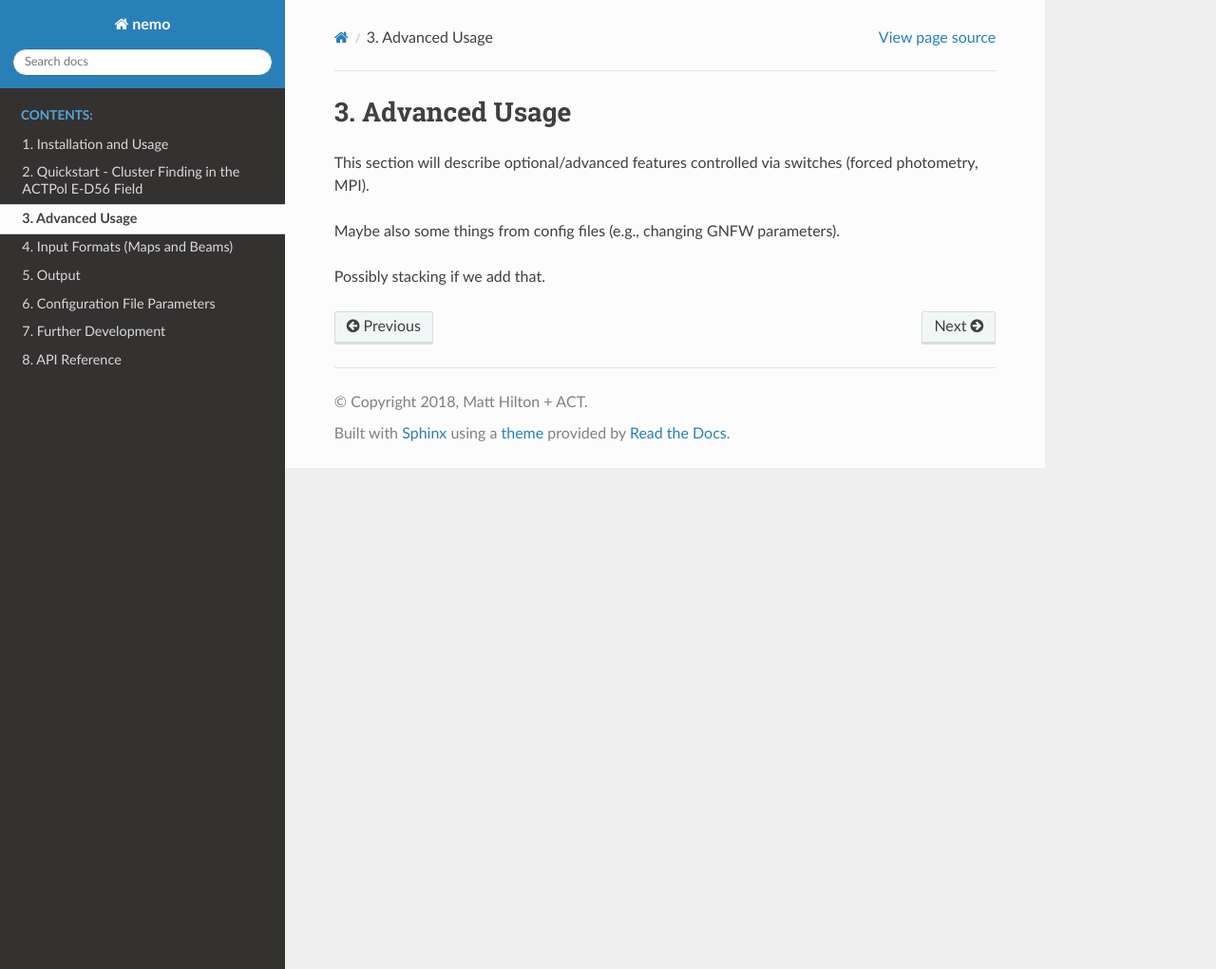
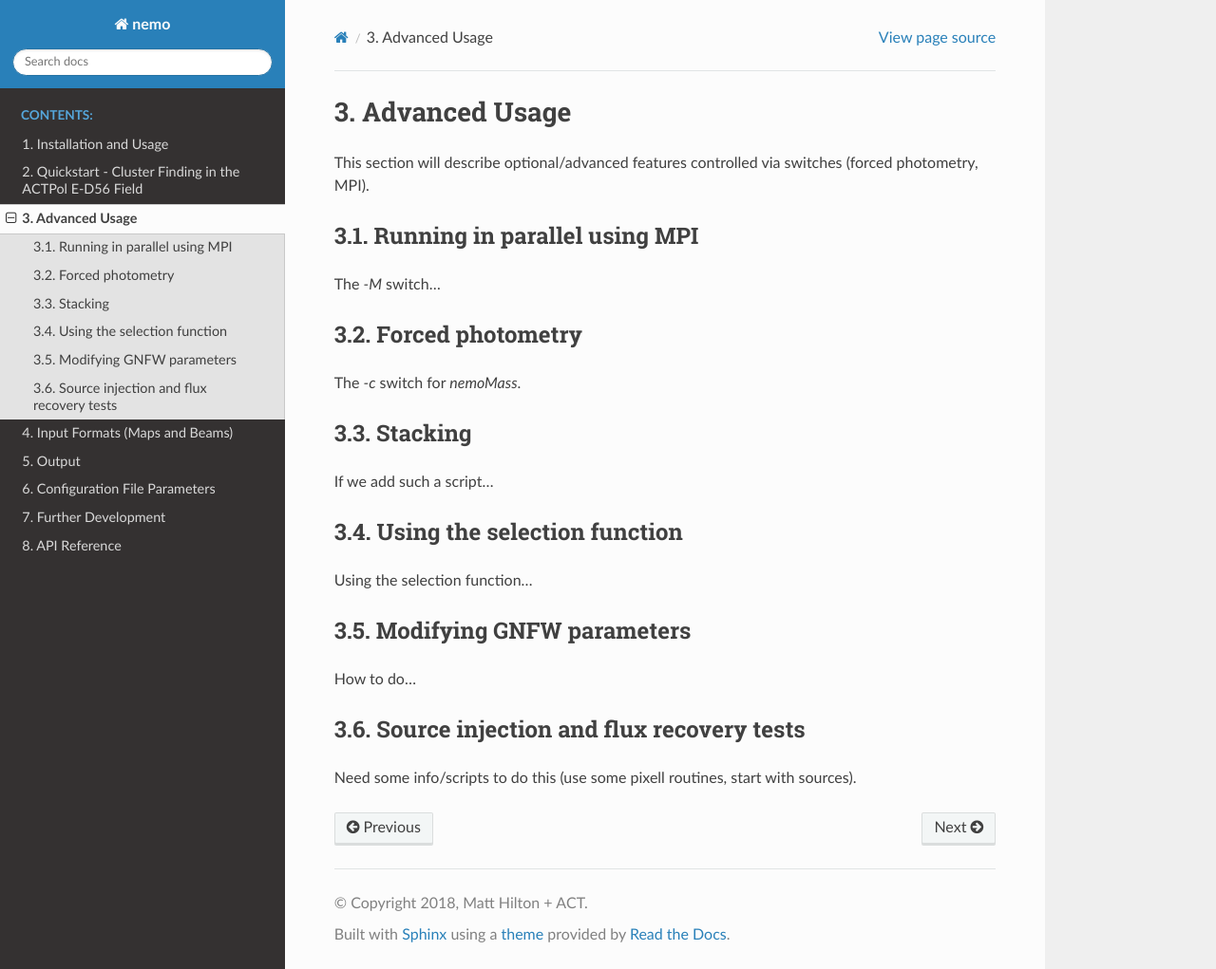
Before and after one commit to simonsobs/nemo, a Sphinx documentation site: the page built from docs/scripts.rst, in a window 1280 px wide and 1021 px high. Shown: the whole window at 95% size. Built offline with Sphinx 7.4.7 and the Read the Docs theme 2.0.0, drawn with Linux system fonts in a browser that asks for light colours.

Commit message:
Updated docs

```diff
--- a/docs/scripts.rst
+++ b/docs/scripts.rst
@@ -4,8 +4,35 @@
 Advanced Usage
 ==============
 
+
 This section will describe optional/advanced features controlled via switches (forced photometry, MPI).
 
-Maybe also some things from config files (e.g., changing GNFW parameters).
+Running in parallel using MPI
+-----------------------------
 
-Possibly stacking if we add that.
+The `-M` switch...
+
+Forced photometry
+-----------------
+
+The `-c` switch for `nemoMass`.
+
+Stacking
+--------
+
+If we add such a script...
+
+Using the selection function
+----------------------------
+
+Using the selection function...
+
+Modifying GNFW parameters
+-------------------------
+
+How to do...
+
+Source injection and flux recovery tests
+----------------------------------------
+
+Need some info/scripts to do this (use some pixell routines, start with sources).
```
Also changed, not shown: examples/equD56/README.md.
